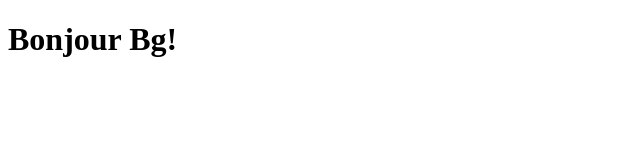
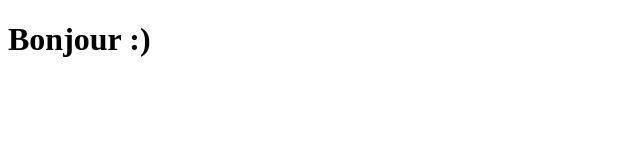
Before and after one commit to YassineBenabdelkader/test, a plain HTML site: page index.html in a window 1280 px wide. Shown: the full height of the page, 0-640 px from the left. Drawn offline with Linux system fonts and the light colour scheme.

Commit message:
New Bonjour

```diff
--- a/index.html
+++ b/index.html
@@ -6,6 +6,6 @@
     <title>Afficher Bonjour</title>
 </head>
 <body>
-    <h1>Bonjour Bg!</h1>
+    <h1>Bonjour :)</h1>
 </body>
 </html>
```
